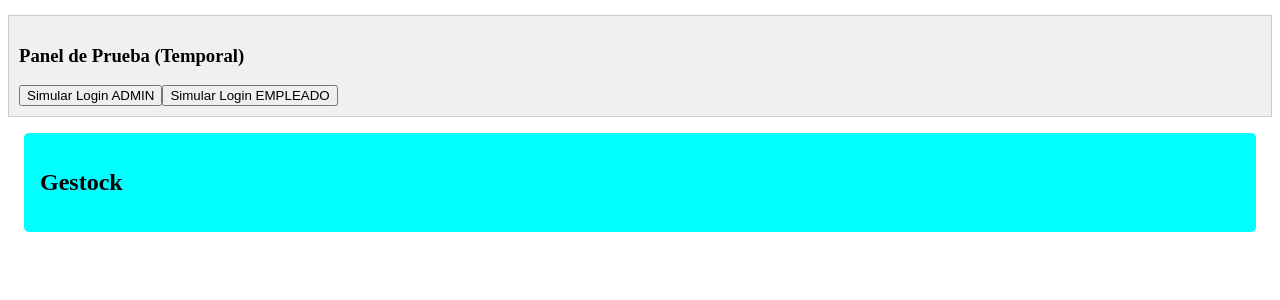
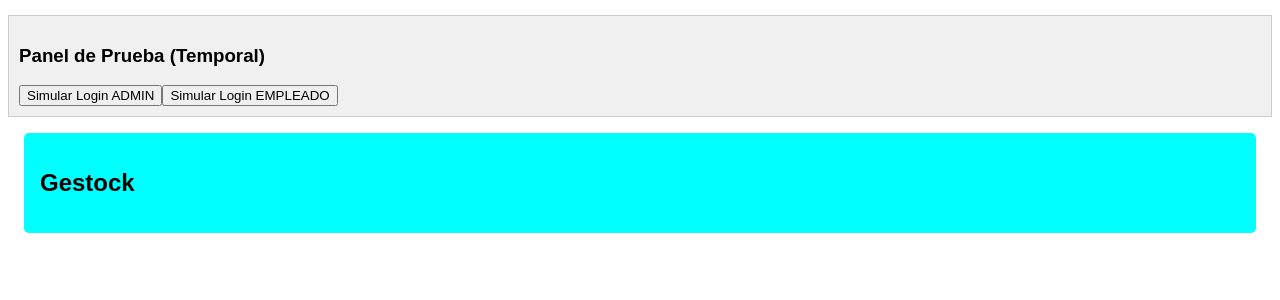
Before and after one commit to Danrognoni/Gestock-FrontEnd, an Angular app: page / in a window 1280 px wide. Shown: the top 300 px of the page. Built offline with nearby package versions, Linux system fonts and the light colour scheme.

Commit message:
update style.css

```diff
--- a/src/styles.css
+++ b/src/styles.css
@@ -1 +1,4 @@
 /* You can add global styles to this file, and also import other style files */
+* {
+  font-family: sans-serif;
+}
```
